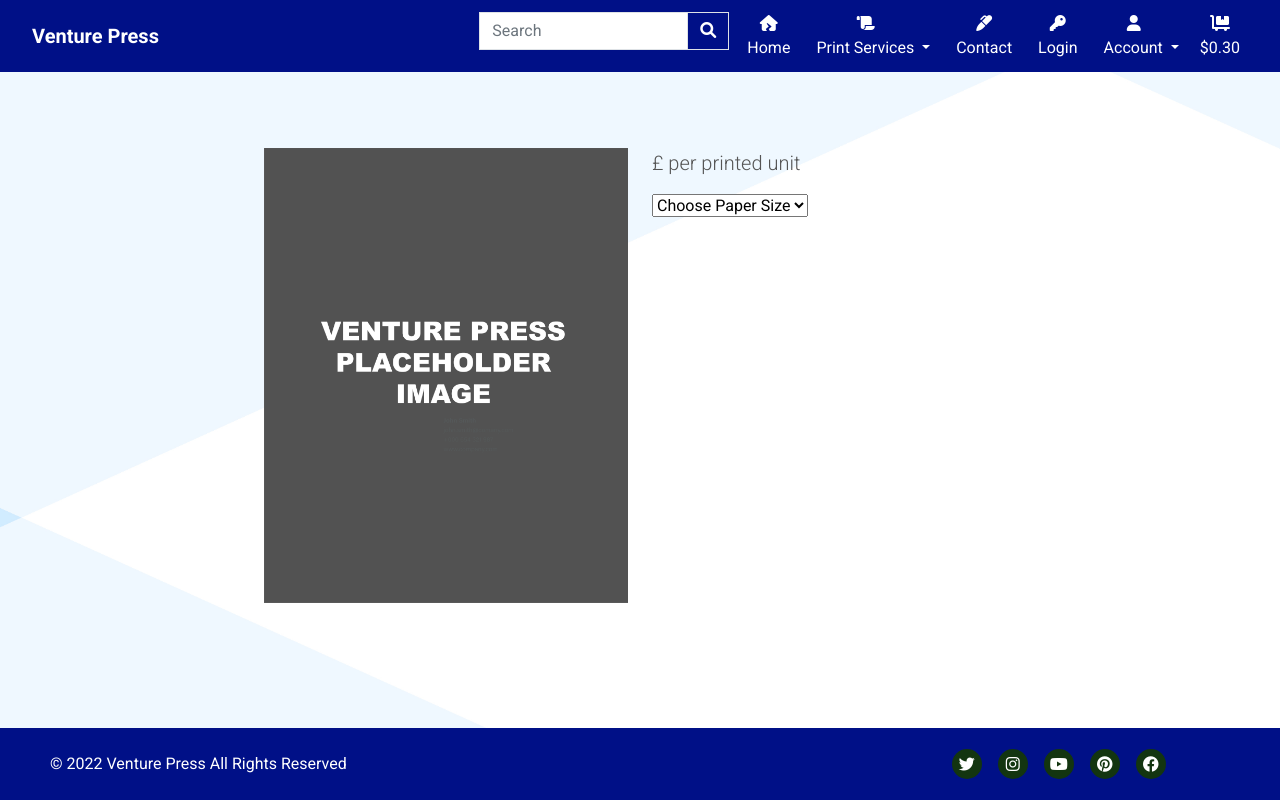
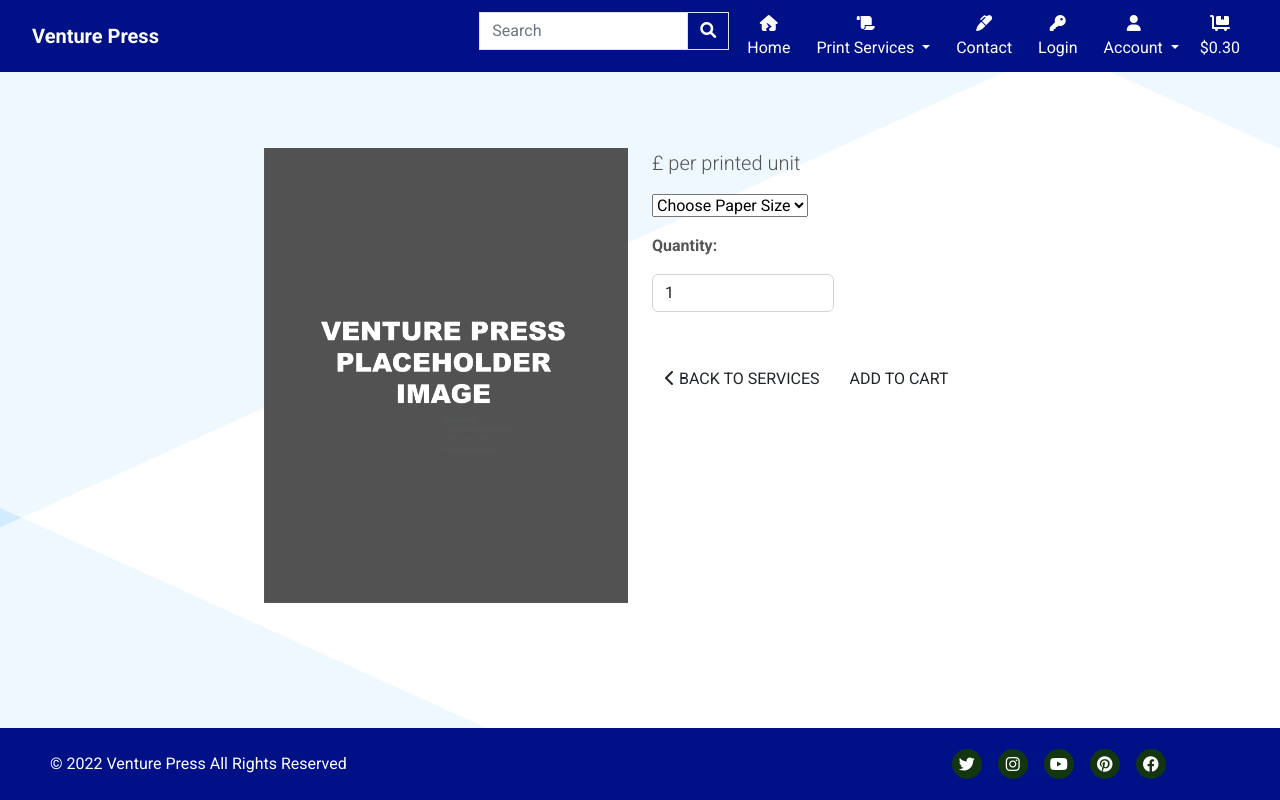
Before and after one commit to ollylomax/Venture-Press---Full-Stack-Frameworks-With-Django-Milestone-Project, a Django app: template services/templates/services/service_detail.html in a window 1280 px wide. Run offline with Django 3.2, Linux system fonts and the light colour scheme; the template is opened without the code that fills it, so the values that code supplies are empty; some web fonts are replaced.

Commit message:
Wire up nav links in base.html and create form to submit in service_detail.html

```diff
--- a/services/templates/services/service_detail.html
+++ b/services/templates/services/service_detail.html
@@ -37,6 +37,30 @@
                         <option value="{{ size.1 }}">{{ size.1 }}</option>
                         {% endfor %}
                       </select>
+                      <form class="form" action="{% url 'add_to_cart' service.id %}" method="POST">
+                        {% csrf_token %}
+                        <div class="form-row">
+                            <div class="col-12">
+                                <p class="mt-3"><strong>Quantity:</strong></p>
+                                <div class="form-group w-50">
+                                    <div class="input-group">
+                                        <input class="form-control qty_input" type="number" name="quantity" value="1" min="1" max="99" data-item_id="{{ service.id }}" id="id_qty_{{ service.id }}">
+                                    </div>
+                                </div>
+                            </div>
+
+                            <div class="col-12">
+                                <a href="{% url 'services' %}" class="btn btn-outline-black rounded-0 mt-5">
+                                    <span class="icon">
+                                        <i class="fas fa-chevron-left"></i>
+                                    </span>
+                                    <span class="text-uppercase">Back to Services</span>
+                                </a>
+                                <input type="submit" class="btn btn-black rounded-0 text-uppercase mt-5" value="Add to Cart">
+                            </div>
+                            <input type="hidden" name="path" value="{{ request.path }}">
+                        </div>
+                    </form>
                 </div>
             </div>
         </div>
--- a/templates/base.html
+++ b/templates/base.html
@@ -107,7 +107,7 @@
                     </ul>
                     <div class="list-inline-item">
                         <a class="{% if grand_total %}text-info font-weight-bold{% else %}text-black{% endif %} nav-link"
-                            href="">
+                            href="{% url 'cart' %}">
                             <div class="text-center text-white">
                                 <div><i class="fa-solid fa-cart-flatbed"></i></div>
                                 <p class="my-0">
```
